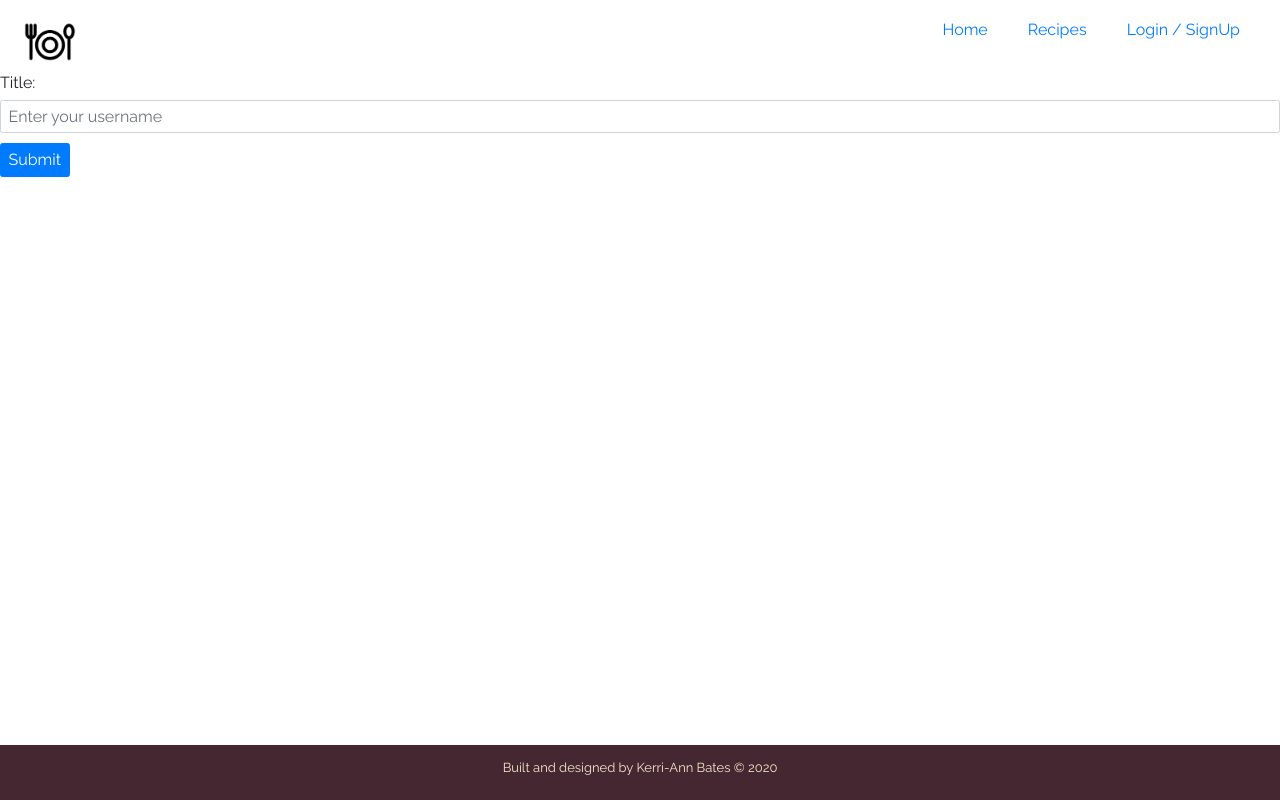
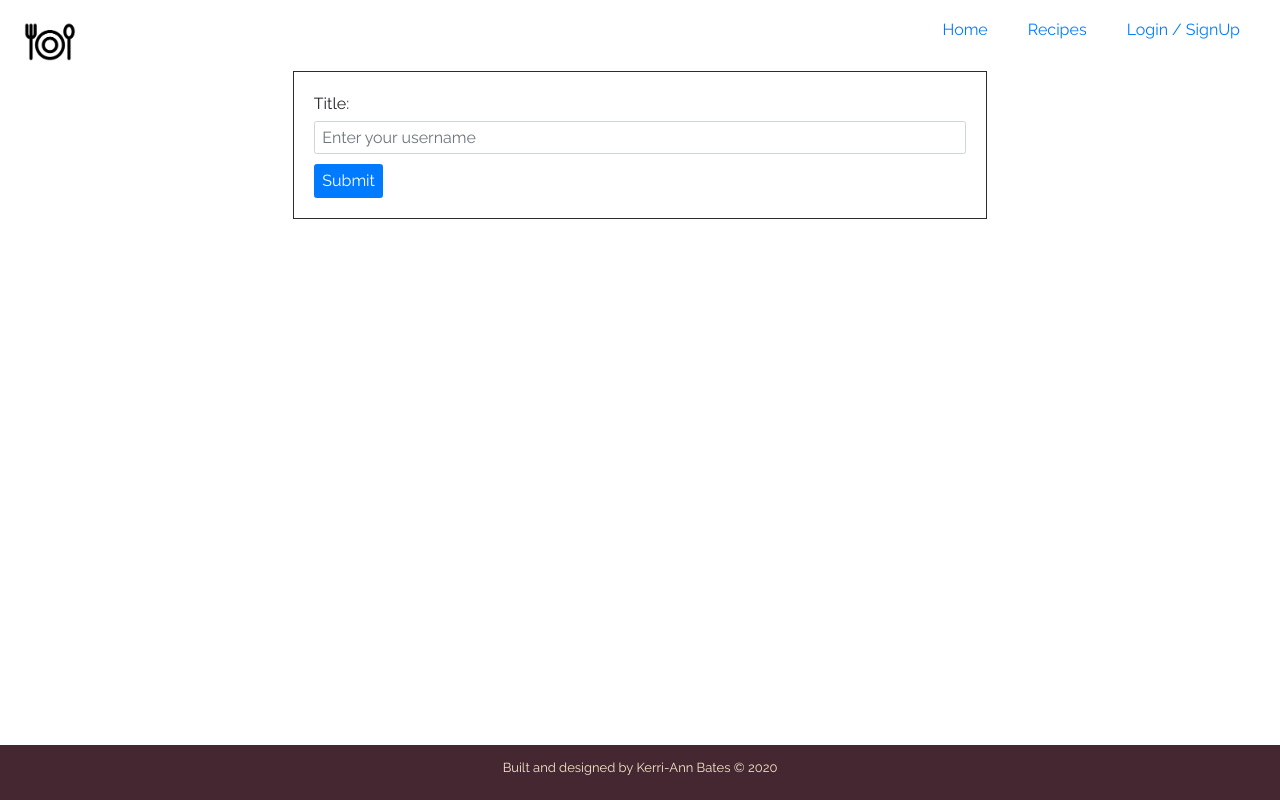
Before and after one commit to Kerri-AnnBates/recipe-app, a React (Create React App) app in the folder client/: page /add-recipe in a window 1280 px wide. Built offline with nearby package versions, Linux system fonts and the light colour scheme; a web font is replaced by a local one.

Commit message:
styled forms

```diff
--- a/client/src/components/forms/Login.js
+++ b/client/src/components/forms/Login.js
@@ -40,7 +40,7 @@ function Login(props) {
       <>
          <div className="login">
             <div className="container">
-               <div className="login-wrapper">
+               <div className="form-wrapper">
                   <h1>Log in</h1>
                   <Form onSubmit={submitForm}>
                      <FormGroup>
--- a/client/src/components/forms/Register.js
+++ b/client/src/components/forms/Register.js
@@ -44,7 +44,7 @@ function Register(props) {
       <>
          <div className="login">
             <div className="container">
-               <div className="login-wrapper">
+               <div className="form-wrapper">
                   <h1>Sign Up</h1>
                   <Form onSubmit={saveUser}>
                      <FormGroup>
--- a/client/src/components/recipe/AddRecipe.js
+++ b/client/src/components/recipe/AddRecipe.js
@@ -4,6 +4,8 @@ import { Button, Form, FormGroup, Label, Input } from 'reactstrap';
 function AddRecipe() {
    return (
       <div className="add-form">
+         <div className="container">
+            <div className="form-wrapper">
                <Form>
                   <FormGroup>
                      <Label for="recipe-title">Title:</Label>
@@ -18,6 +20,8 @@ function AddRecipe() {
                   <Button color="primary">Submit</Button>
                </Form>
             </div>
+         </div>
+      </div>
    )
 }
 
--- a/client/src/styles/forms.scss
+++ b/client/src/styles/forms.scss
@@ -1,4 +1,4 @@
-.login-wrapper {
+.form-wrapper {
    width: 56%;
    border: 1px solid #2c2c2c;
    margin: auto;
```
Lines whose indentation alone changed are shown as unchanged.
